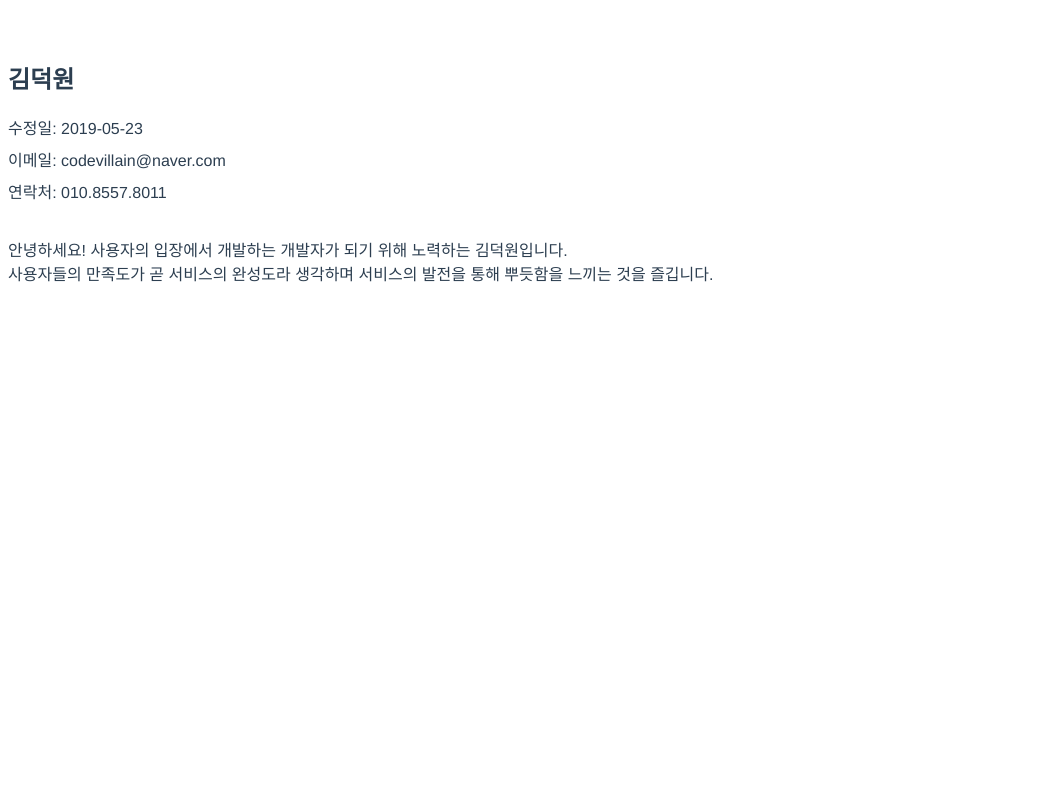
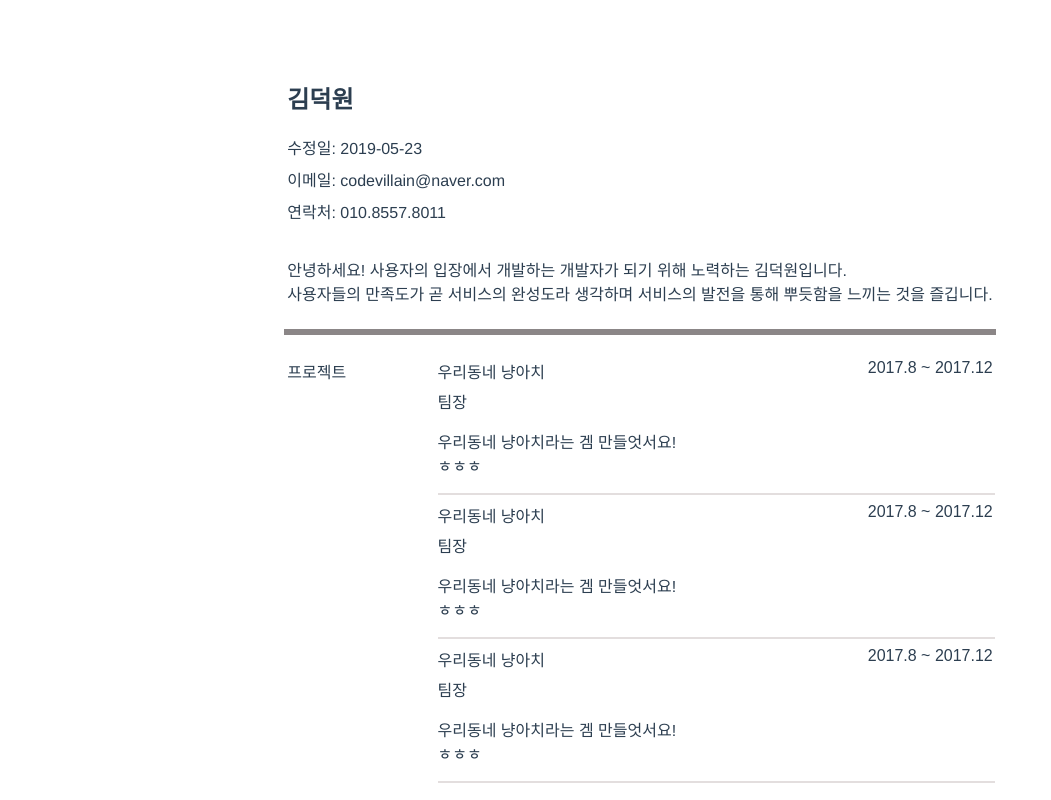
Before and after one commit to OhDeokwon/resume, a Vue app: page / in a window 1280 px wide. Shown: the whole page, without its empty margins (0-1051 px from the left). Built offline with nearby package versions, Linux system fonts and the light colour scheme; a web font is replaced by a local one.

Commit message:
index 페이지 수정
Signed-off-by: KimDeokwon <codevillain@naver.com>

```diff
--- a/src/pages/index.vue
+++ b/src/pages/index.vue
@@ -1,20 +1,34 @@
 <template>
   <div class="container">
-    <privacy-section-container />
+    <div class="navigation-layout">
+      <!-- 아직 추가할까 말까 못 정했음 -->
+    </div>
+    <div class="main-content-layout">
+      <privacy-section-container />
+      <antecedents-section-container />
+    </div>
   </div>
 </template>
 
 <script>
 import PrivacySectionContainer from '../components/containers/PrivacySectionContainer'
+import AntecedentsSectionContainer from "../components/containers/AntecedentsSectionContainer"
 
 export default {
   name: 'index',
   components: {
+    AntecedentsSectionContainer,
     PrivacySectionContainer
   }
 }
 </script>
 
-<style scoped>
-
+<style scoped lang="scss">
+  .container {
+    display: flex;
+    flex-direction: column;
+    justify-content: center;
+    align-items: center;
+    margin: 0 16px 0 16px;
+  }
 </style>
```
